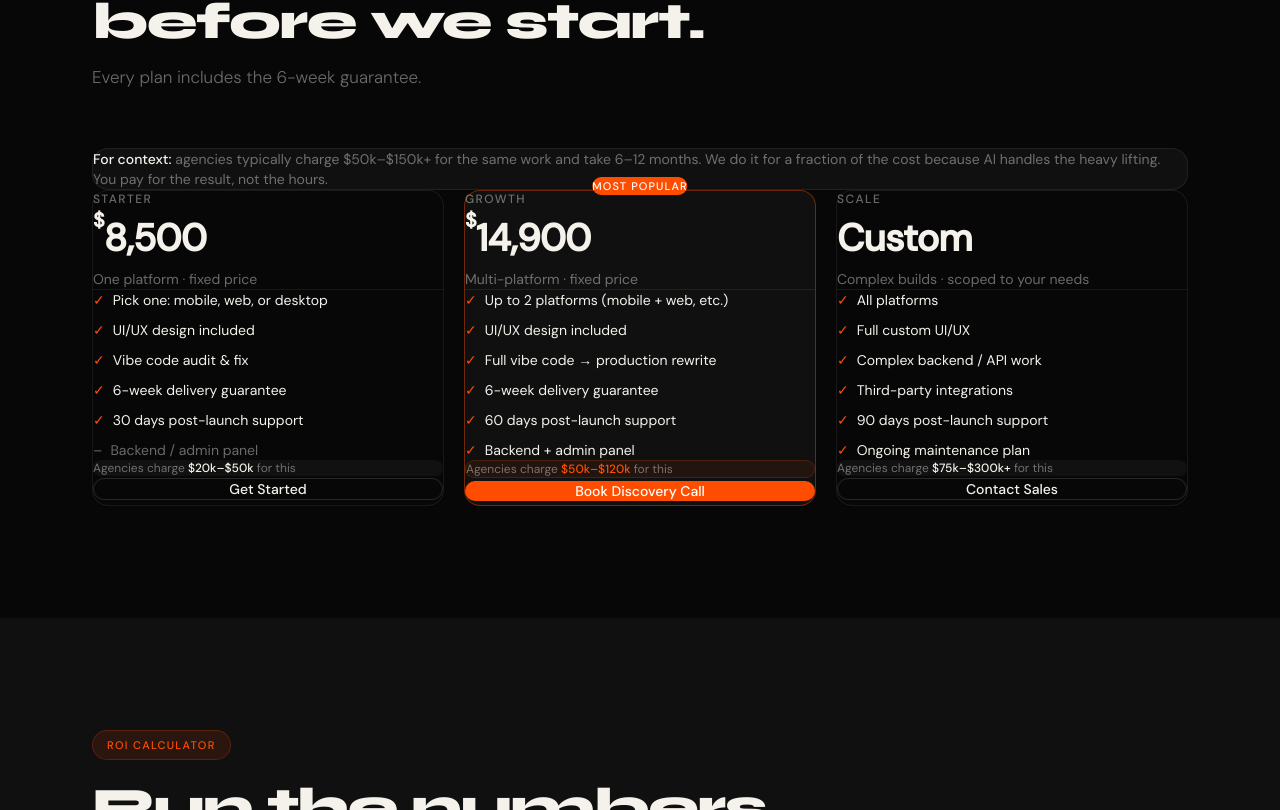
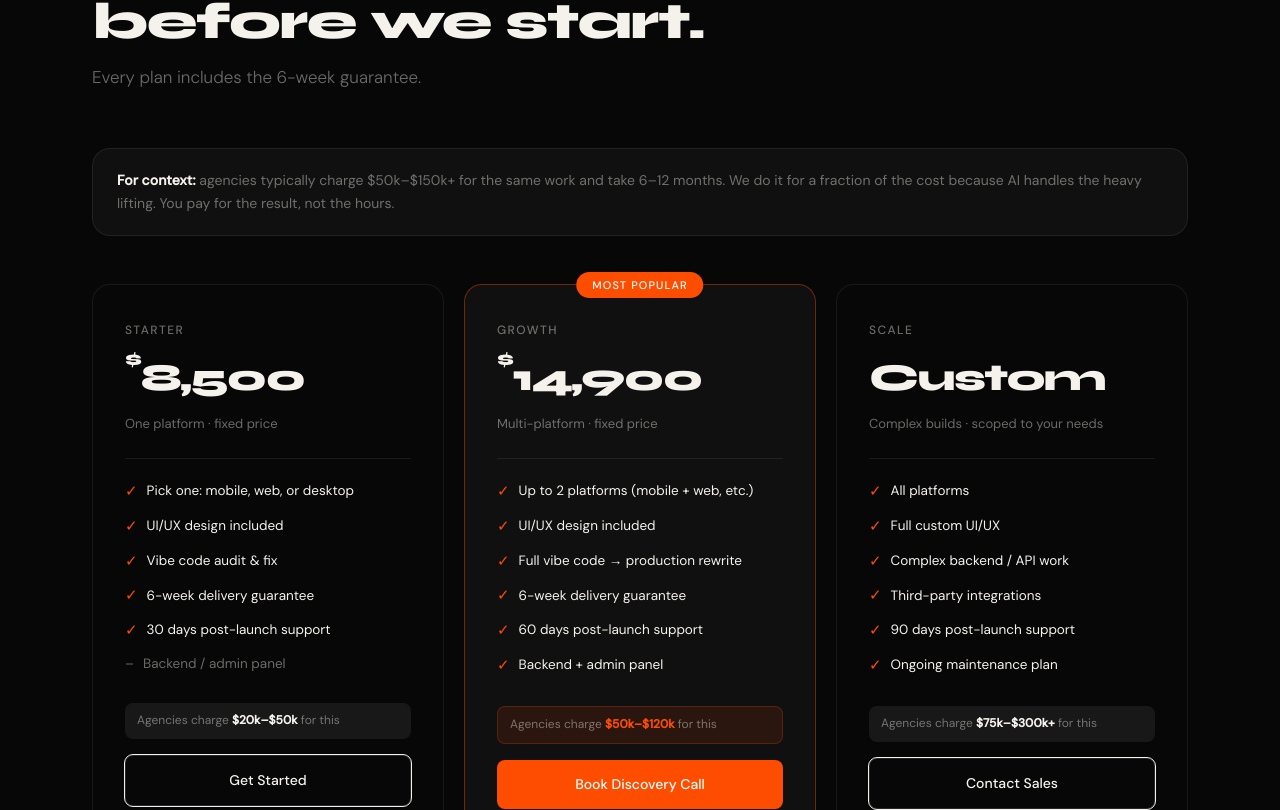
Before and after one commit to mr-junniepat/swiftly-website, a Next.js app: page / in a window 1280 px wide. Shown: the part 6070-6880 px from the top of the page. Built offline with nearby package versions, Linux system fonts and the light colour scheme.

Commit message:
Fix pricing layout - use existing CSS classes instead of Tailwind
Tailwind classes were conflicting with existing card styles.
Switched back to existing CSS system for layout, added new
classes for competitor price comparison boxes and context banner.

```diff
--- a/app/globals.css
+++ b/app/globals.css
@@ -475,6 +475,33 @@ nav.scrolled {
 .pricing-btn.primary { background: var(--orange); color: #fff; }
 .pricing-btn.primary:hover { background: var(--orange-dark); }
 
+/* Pricing extras */
+.pricing-context {
+  background: var(--bg2);
+  border: 1px solid var(--border);
+  border-radius: var(--radius-lg);
+  padding: 1.25rem 1.5rem;
+  font-size: 14px;
+  color: var(--muted);
+  margin-bottom: 2.5rem;
+  line-height: 1.65;
+}
+.pricing-context strong { color: var(--white); }
+.pricing-compare {
+  background: var(--bg3);
+  border-radius: 8px;
+  padding: 8px 12px;
+  font-size: 12px;
+  color: var(--muted);
+  margin-bottom: 1rem;
+}
+.pricing-compare strong { color: var(--white); }
+.pricing-compare.featured {
+  background: var(--orange-soft);
+  border: 1px solid var(--orange-mid);
+}
+.pricing-compare.featured strong { color: var(--orange); }
+
 /* ── FAQ ACCORDION ── */
 .faq-list { border: 1px solid var(--border); border-radius: var(--radius-lg); overflow: hidden; margin-top: 3rem; }
 .faq-item { border-bottom: 1px solid var(--border); }
--- a/app/page.tsx
+++ b/app/page.tsx
@@ -456,7 +456,7 @@ export default function Home() {
       </section>
 
       {/* ═══ PRICING ═══ */}
-      <section id="pricing" className="py-28">
+      <section id="pricing" style={{ padding: "7rem 0" }}>
         <div className="container">
           <div className="section-header reveal">
             <div className="tag">Pricing</div>
@@ -465,70 +465,64 @@ export default function Home() {
           </div>
 
           {/* Competitor context */}
-          <div className="reveal mb-10 rounded-2xl border border-white/[0.07] bg-[#101010] px-6 py-5 text-sm text-[rgba(245,242,236,0.42)]">
-            <span className="font-medium text-[#F5F2EC]">For context:</span> agencies typically charge $50k–$150k+ for the same work and take 6–12 months. We do it for a fraction of the cost because AI handles the heavy lifting. You pay for the result, not the hours.
+          <div className="pricing-context reveal">
+            <strong>For context:</strong> agencies typically charge $50k–$150k+ for the same work and take 6–12 months. We do it for a fraction of the cost because AI handles the heavy lifting. You pay for the result, not the hours.
           </div>
 
-          <div className="grid grid-cols-1 gap-5 lg:grid-cols-3">
+          <div className="pricing-cards">
             {/* Starter */}
-            <div className="reveal relative rounded-2xl border border-white/[0.07] bg-[#070707] p-8 transition-colors hover:border-white/[0.13]">
-              <div className="mb-1 text-xs font-medium uppercase tracking-[0.12em] text-[rgba(245,242,236,0.42)]">Starter</div>
-              <div className="mb-1 font-[var(--font-display)] text-[38px] font-extrabold tracking-tight text-[#F5F2EC]"><sup className="text-xl align-super">$</sup>8,500</div>
-              <div className="mb-6 text-sm text-[rgba(245,242,236,0.42)]">One platform &middot; fixed price</div>
-              <div className="mb-5 h-px bg-white/[0.07]"></div>
-              <ul className="mb-7 flex flex-col gap-2.5">
-                <li className="flex items-center gap-2 text-sm text-[#F5F2EC]"><span className="text-[#FF4D00]">✓</span> Pick one: mobile, web, or desktop</li>
-                <li className="flex items-center gap-2 text-sm text-[#F5F2EC]"><span className="text-[#FF4D00]">✓</span> UI/UX design included</li>
-                <li className="flex items-center gap-2 text-sm text-[#F5F2EC]"><span className="text-[#FF4D00]">✓</span> Vibe code audit &amp; fix</li>
-                <li className="flex items-center gap-2 text-sm text-[#F5F2EC]"><span className="text-[#FF4D00]">✓</span> 6-week delivery guarantee</li>
-                <li className="flex items-center gap-2 text-sm text-[#F5F2EC]"><span className="text-[#FF4D00]">✓</span> 30 days post-launch support</li>
-                <li className="flex items-center gap-2 text-sm text-[rgba(245,242,236,0.42)]"><span>–</span> Backend / admin panel</li>
+            <div className="pricing-card reveal">
+              <div className="pricing-tier">Starter</div>
+              <div className="pricing-price"><sup>$</sup>8,500</div>
+              <div className="pricing-note">One platform &middot; fixed price</div>
+              <div className="pricing-divider"></div>
+              <ul className="pricing-features">
+                <li className="yes"><span className="chk">✓</span> Pick one: mobile, web, or desktop</li>
+                <li className="yes"><span className="chk">✓</span> UI/UX design included</li>
+                <li className="yes"><span className="chk">✓</span> Vibe code audit &amp; fix</li>
+                <li className="yes"><span className="chk">✓</span> 6-week delivery guarantee</li>
+                <li className="yes"><span className="chk">✓</span> 30 days post-launch support</li>
+                <li><span style={{ color: "var(--muted)" }}>–</span> Backend / admin panel</li>
               </ul>
-              <div className="mb-4 rounded-lg bg-white/[0.04] px-3 py-2 text-xs text-[rgba(245,242,236,0.42)]">
-                Agencies charge <span className="font-medium text-[#F5F2EC]">$20k–$50k</span> for this
-              </div>
-              <button className="w-full rounded-lg border border-white/[0.13] bg-transparent px-4 py-3.5 text-sm font-medium text-[#F5F2EC] transition-colors hover:border-white/25 hover:bg-white/[0.04] cursor-pointer" onClick={openModal}>Get Started</button>
+              <div className="pricing-compare">Agencies charge <strong>$20k–$50k</strong> for this</div>
+              <button className="pricing-btn outline" onClick={openModal}>Get Started</button>
             </div>
 
             {/* Growth */}
-            <div className="reveal relative rounded-2xl border border-[rgba(255,77,0,0.4)] bg-[#101010] p-8">
-              <div className="absolute -top-3.5 left-1/2 -translate-x-1/2 whitespace-nowrap rounded-full bg-[#FF4D00] px-4 py-1 text-[11px] font-medium uppercase tracking-[0.1em] text-white">Most Popular</div>
-              <div className="mb-1 text-xs font-medium uppercase tracking-[0.12em] text-[rgba(245,242,236,0.42)]">Growth</div>
-              <div className="mb-1 font-[var(--font-display)] text-[38px] font-extrabold tracking-tight text-[#F5F2EC]"><sup className="text-xl align-super">$</sup>14,900</div>
-              <div className="mb-6 text-sm text-[rgba(245,242,236,0.42)]">Multi-platform &middot; fixed price</div>
-              <div className="mb-5 h-px bg-white/[0.07]"></div>
-              <ul className="mb-7 flex flex-col gap-2.5">
-                <li className="flex items-center gap-2 text-sm text-[#F5F2EC]"><span className="text-[#FF4D00]">✓</span> Up to 2 platforms (mobile + web, etc.)</li>
-                <li className="flex items-center gap-2 text-sm text-[#F5F2EC]"><span className="text-[#FF4D00]">✓</span> UI/UX design included</li>
-                <li className="flex items-center gap-2 text-sm text-[#F5F2EC]"><span className="text-[#FF4D00]">✓</span> Full vibe code → production rewrite</li>
-                <li className="flex items-center gap-2 text-sm text-[#F5F2EC]"><span className="text-[#FF4D00]">✓</span> 6-week delivery guarantee</li>
-                <li className="flex items-center gap-2 text-sm text-[#F5F2EC]"><span className="text-[#FF4D00]">✓</span> 60 days post-launch support</li>
-                <li className="flex items-center gap-2 text-sm text-[#F5F2EC]"><span className="text-[#FF4D00]">✓</span> Backend + admin panel</li>
+            <div className="pricing-card featured reveal">
+              <div className="featured-badge">Most Popular</div>
+              <div className="pricing-tier">Growth</div>
+              <div className="pricing-price"><sup>$</sup>14,900</div>
+              <div className="pricing-note">Multi-platform &middot; fixed price</div>
+              <div className="pricing-divider"></div>
+              <ul className="pricing-features">
+                <li className="yes"><span className="chk">✓</span> Up to 2 platforms (mobile + web, etc.)</li>
+                <li className="yes"><span className="chk">✓</span> UI/UX design included</li>
+                <li className="yes"><span className="chk">✓</span> Full vibe code → production rewrite</li>
+                <li className="yes"><span className="chk">✓</span> 6-week delivery guarantee</li>
+                <li className="yes"><span className="chk">✓</span> 60 days post-launch support</li>
+                <li className="yes"><span className="chk">✓</span> Backend + admin panel</li>
               </ul>
-              <div className="mb-4 rounded-lg bg-[rgba(255,77,0,0.08)] border border-[rgba(255,77,0,0.2)] px-3 py-2 text-xs text-[rgba(245,242,236,0.42)]">
-                Agencies charge <span className="font-medium text-[#FF4D00]">$50k–$120k</span> for this
-              </div>
-              <button className="w-full rounded-lg bg-[#FF4D00] px-4 py-3.5 text-sm font-medium text-white transition-colors hover:bg-[#CC3D00] cursor-pointer" onClick={openModal}>Book Discovery Call</button>
+              <div className="pricing-compare featured">Agencies charge <strong>$50k–$120k</strong> for this</div>
+              <button className="pricing-btn primary" onClick={openModal}>Book Discovery Call</button>
             </div>
 
             {/* Scale */}
-            <div className="reveal relative rounded-2xl border border-white/[0.07] bg-[#070707] p-8 transition-colors hover:border-white/[0.13]">
-              <div className="mb-1 text-xs font-medium uppercase tracking-[0.12em] text-[rgba(245,242,236,0.42)]">Scale</div>
-              <div className="mb-1 font-[var(--font-display)] text-[38px] font-extrabold tracking-tight text-[#F5F2EC]">Custom</div>
-              <div className="mb-6 text-sm text-[rgba(245,242,236,0.42)]">Complex builds &middot; scoped to your needs</div>
-              <div className="mb-5 h-px bg-white/[0.07]"></div>
-              <ul className="mb-7 flex flex-col gap-2.5">
-                <li className="flex items-center gap-2 text-sm text-[#F5F2EC]"><span className="text-[#FF4D00]">✓</span> All platforms</li>
-                <li className="flex items-center gap-2 text-sm text-[#F5F2EC]"><span className="text-[#FF4D00]">✓</span> Full custom UI/UX</li>
-                <li className="flex items-center gap-2 text-sm text-[#F5F2EC]"><span className="text-[#FF4D00]">✓</span> Complex backend / API work</li>
-                <li className="flex items-center gap-2 text-sm text-[#F5F2EC]"><span className="text-[#FF4D00]">✓</span> Third-party integrations</li>
-                <li className="flex items-center gap-2 text-sm text-[#F5F2EC]"><span className="text-[#FF4D00]">✓</span> 90 days post-launch support</li>
-                <li className="flex items-center gap-2 text-sm text-[#F5F2EC]"><span className="text-[#FF4D00]">✓</span> Ongoing maintenance plan</li>
+            <div className="pricing-card reveal">
+              <div className="pricing-tier">Scale</div>
+              <div className="pricing-price">Custom</div>
+              <div className="pricing-note">Complex builds &middot; scoped to your needs</div>
+              <div className="pricing-divider"></div>
+              <ul className="pricing-features">
+                <li className="yes"><span className="chk">✓</span> All platforms</li>
+                <li className="yes"><span className="chk">✓</span> Full custom UI/UX</li>
+                <li className="yes"><span className="chk">✓</span> Complex backend / API work</li>
+                <li className="yes"><span className="chk">✓</span> Third-party integrations</li>
+                <li className="yes"><span className="chk">✓</span> 90 days post-launch support</li>
+                <li className="yes"><span className="chk">✓</span> Ongoing maintenance plan</li>
               </ul>
-              <div className="mb-4 rounded-lg bg-white/[0.04] px-3 py-2 text-xs text-[rgba(245,242,236,0.42)]">
-                Agencies charge <span className="font-medium text-[#F5F2EC]">$75k–$300k+</span> for this
-              </div>
-              <button className="w-full rounded-lg border border-white/[0.13] bg-transparent px-4 py-3.5 text-sm font-medium text-[#F5F2EC] transition-colors hover:border-white/25 hover:bg-white/[0.04] cursor-pointer" onClick={openModal}>Contact Sales</button>
+              <div className="pricing-compare">Agencies charge <strong>$75k–$300k+</strong> for this</div>
+              <button className="pricing-btn outline" onClick={openModal}>Contact Sales</button>
             </div>
           </div>
         </div>
```
